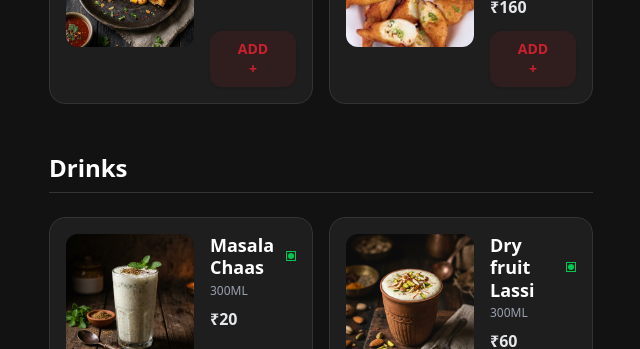
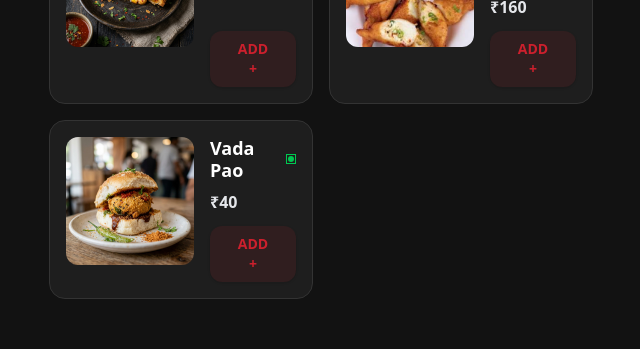
Before and after one commit to Aarshpatel12/Apni-Rasoi, a Next.js app: page / in a window 1280 px wide. Shown: the part 1600-1949 px from the top of the page, without its empty margins (159-799 px from the left). Built offline with nearby package versions, Linux system fonts and the light colour scheme; no server answers; the database is empty.

Commit message:
Add Vada Pao to menu

```diff
--- a/src/app/admin/page.tsx
+++ b/src/app/admin/page.tsx
@@ -138,11 +138,11 @@ export default function AdminPage() {
 
                   <button
                     onClick={() => toggleStock(item)}
-                    className={`flex items-center gap-2 px-4 py-2 rounded-lg font-semibold text-sm transition-all ${
-                      isAvailable
-                        ? "bg-green-500/10 text-green-500 hover:bg-green-500/20"
-                        : "bg-red-500/10 text-red-500 hover:bg-red-500/20"
-                    }`}
+                    style={{
+                      backgroundColor: isAvailable ? '#22c55e' : '#ef4444',
+                      color: '#ffffff'
+                    }}
+                    className="flex items-center gap-2 px-4 py-2 rounded-lg font-semibold text-sm transition-all hover:opacity-80"
                   >
                     {isAvailable ? (
                       <><CheckCircle2 size={16} /> IN STOCK</>
--- a/src/data/menu.ts
+++ b/src/data/menu.ts
@@ -83,6 +83,13 @@ export const MENU_ITEMS: MenuItem[] = [
     image: "/images/dahi_k_sholay.png",
   },
   {
+    id: "a5",
+    name: "Vada Pao",
+    price: 40,
+    category: "Appetizers",
+    image: "/images/vada_pao.png",
+  },
+  {
     id: "d1",
     name: "Masala Chaas",
     price: 20,
```
Also changed, not shown: public/images/vada_pao.png (added), public/images/white_sauce_pasta.png.
